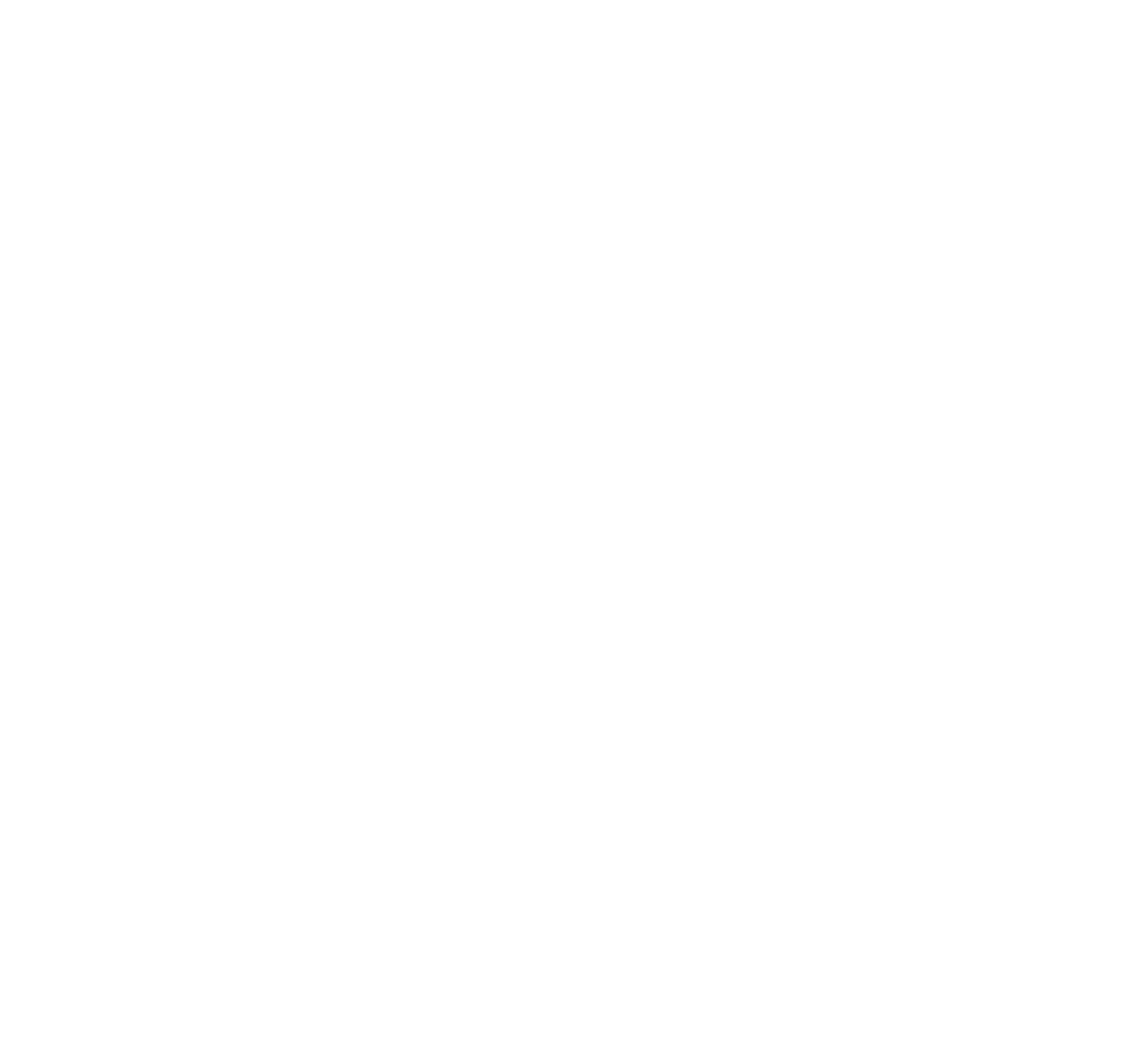
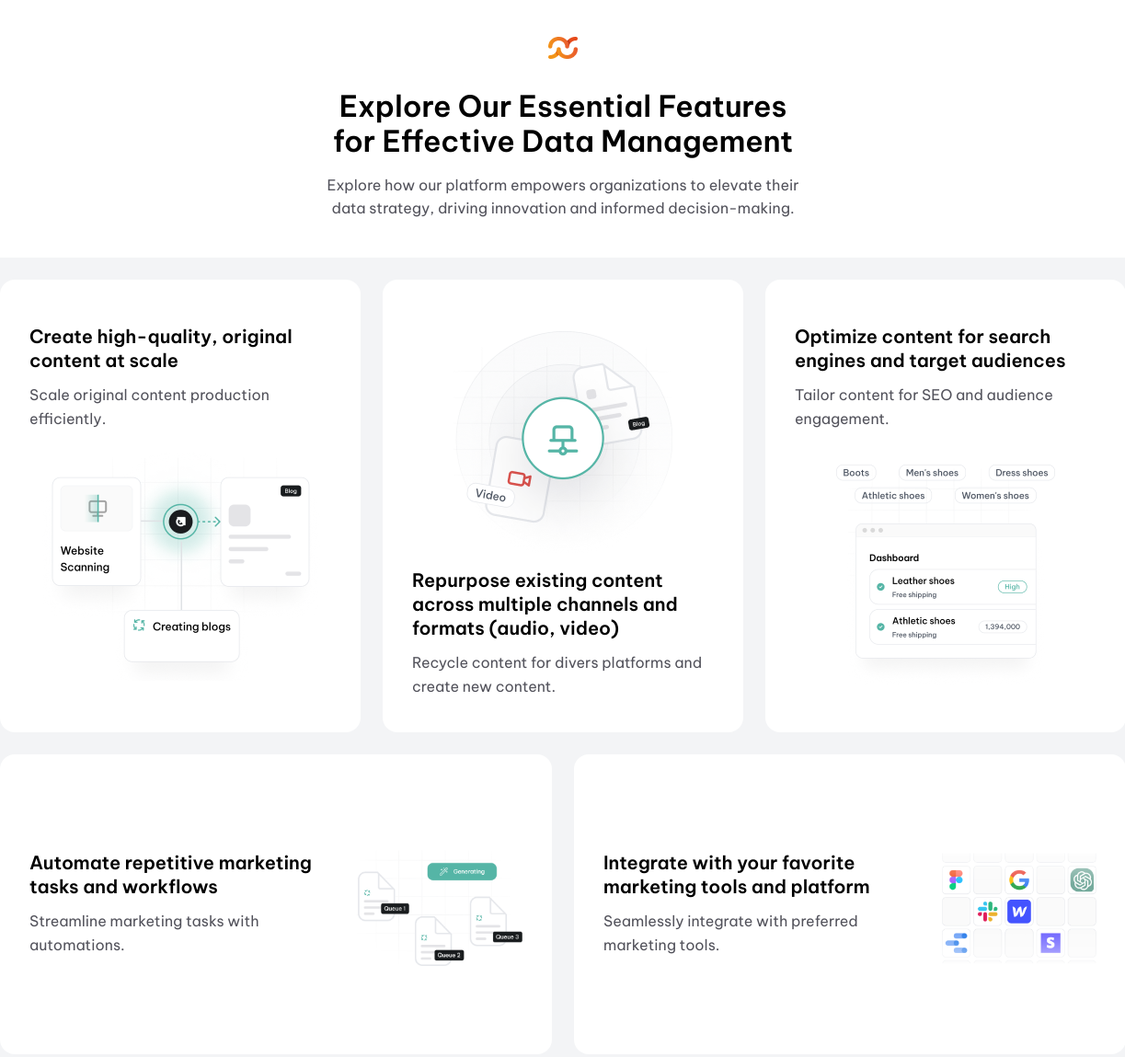
Before and after one commit to brodiewebdt/bento-box-layout-devchallenges, a plain HTML site: page index.html in a window 1536 px wide. Shown: the whole page at 92% size, without its empty margins (156-1379 px from the left). Before the commit the page ends 800 px from the top, so only its background shows below. Drawn offline with Linux system fonts and the light colour scheme.

Commit message:
Finished project

```diff
--- a/css/styles.css
+++ b/css/styles.css
@@ -134,6 +134,7 @@ body {
   font-family: var(--ff-base);
   font-size: var(--fs-base);
   line-height: 1.6;
+  letter-spacing: -1%;
 }
 
 .visually-hidden {
@@ -149,3 +150,176 @@ body {
   width: 1px !important;
   white-space: nowrap !important;
 }
+
+/********* Layout Styles **********/
+.wrapper {
+  max-width: 79.375rem;
+  margin-inline: var(--spacing-12);
+}
+/********* Header Styles **********/
+.header {
+  display: flex;
+  flex-direction: column;
+  justify-content: center;
+  align-items: center;
+  gap: var(--spacing-16);
+
+  margin-block: var(--spacing-40);
+  text-align: center;
+}
+
+.logo {
+  margin-inline: auto;
+  margin-block-end: var(--spacing-16);
+}
+
+h2.section__title {
+  font-size: var(--fs-32);
+  font-weight: var(--fw-600);
+  line-height: 1.2;
+  color: var(--color-neutral-900);
+}
+
+/********* Features Styles **********/
+.features {
+  display: grid;
+  grid-template-columns: 1fr;
+  grid-template-columns: repeat(auto-fit, minmax(300px, 1fr));
+  grid-template-rows: min-content;
+  gap: var(--spacing-24);
+  justify-content: center;
+  background-color: var(--color-neutral-300);
+  border-radius: 20px;
+  padding: var(--spacing-24);
+
+  max-width: 100%;
+}
+
+.feature {
+  background-color: var(--color-neutral-100);
+  border-radius: 16px;
+  padding: var(--spacing-32);
+  margin-inline: auto;
+  max-width: 450px;
+  width: 100%;
+
+  display: flex;
+  flex-direction: column;
+  justify-content: center;
+  gap: var(--spacing-16);
+}
+
+.feature__image img {
+  margin-inline: auto;
+}
+
+.feature__title {
+  color: var(--color-neutral-900);
+  font-size: var(--fs-20);
+  font-weight: var(--fw-600);
+  line-height: 1.3;
+  letter-spacing: 1%;
+  margin-block-end: var(--spacing-12);
+}
+
+/********* Media Queries **********/
+@media (min-width: 48rem) {
+  .wrapper {
+    margin-inline: var(--spacing-24);
+  }
+
+  .header {
+    max-width: 33.75rem;
+    margin-inline: auto;
+  }
+}
+
+@media (min-width: 64rem) {
+  .features {
+    grid-template-columns: repeat(2, minmax(300px, 450px));
+  }
+
+  .feature--create {
+    flex-direction: column-reverse;
+  }
+
+  .feature--optimize {
+    grid-column: 1 / -1;
+    grid-row: 2;
+
+    max-width: 100%;
+    flex-direction: row-reverse;
+    align-items: center;
+  }
+
+  .feature--automate {
+    grid-column: 1 / -1;
+    grid-row: 3;
+
+    max-width: 100%;
+    flex-direction: row;
+    align-items: center;
+  }
+
+  .feature--integrate {
+    grid-column: 1 / -1;
+    grid-row: 4;
+
+    max-width: 100%;
+    flex-direction: row-reverse;
+    align-items: center;
+  }
+}
+
+@media (min-width: 84.375rem) {
+  .wrapper {
+    margin-inline: auto;
+  }
+  .features {
+    grid-template-columns: repeat(6, 184px);
+    grid-template-rows: 492px 326px;
+  }
+
+  .feature--create {
+    grid-column: 1 / 3;
+    grid-row: 1;
+
+    flex-direction: column-reverse;
+    align-items: center;
+    max-width: 100%;
+  }
+
+  .feature--repurpose {
+    grid-column: 3 / 5;
+    grid-row: 1;
+
+    flex-direction: column;
+    align-items: center;
+    max-width: 100%;
+  }
+
+  .feature--optimize {
+    grid-column: 5 / -1;
+    grid-row: 1;
+
+    flex-direction: column-reverse;
+    align-items: center;
+    max-width: 100%;
+  }
+
+  .feature--automate {
+    grid-column: 1 / 4;
+    grid-row: 2;
+
+    flex-direction: row-reverse;
+    align-items: center;
+  }
+
+  .feature--integrate {
+    grid-column: 4 / -1;
+    grid-row: 2;
+
+    flex-direction: row-reverse;
+    align-items: center;
+  }
+}
--- a/index.html
+++ b/index.html
@@ -18,32 +18,75 @@
     <link rel="stylesheet" href="css/styles.css" />
   </head>
   <body>
-    <!--
+    <div class="wrapper">
+      <header class="header">
+        <img class="logo" src="resources/logo.png" alt="" />
+        <h2 class="section__title">Explore Our Essential Features for Effective Data Management</h2>
+        <p class="section__text">Explore how our platform empowers organizations to elevate their data strategy, driving innovation and informed decision-making.</p>
+      </header>
+      <!-- /.header -->
+      <main>
+        <div class="features">
+          <div class="feature feature--create">
+            <div class="feature__image">
+              <img src="resources/image_1@2x-1.png" alt="" />
+            </div>
+            <!-- /.feature__image -->
+            <div class="feature__info">
+              <h3 class="feature__title">Create high-quality, original content at scale</h3>
+              <p class="feature__text">Scale original content production efficiently.</p>
+            </div>
+            <!-- /.feature__info -->
+          </div>
+          <!-- /.feature -->
+          <div class="feature feature--repurpose">
+            <div class="feature__image"><img src="resources/image_2@2x-1.png" alt="" /></div>
+            <!-- /.feature__image -->
 
-      Explore Our Essential Features for Effective Data Management
+            <div class="feature__info">
+              <h3 class="feature__title">Repurpose existing content across multiple channels and formats (audio, video)</h3>
+              <p class="feature__text">Recycle content for divers platforms and create new content.</p>
+            </div>
+            <!-- /.feature__info -->
+          </div>
+          <!-- /.feature -->
+          <div class="feature feature--optimize">
+            <div class="feature__image"><img src="resources/image_3@2x-1.png" alt="" /></div>
+            <!-- /.feature__image -->
 
-      Explore how our platform empowers organizations to elevate their data strategy, driving innovation and informed decision-making.
+            <div class="feature__info">
+              <h3 class="feature__title">Optimize content for search engines and target audiences</h3>
+              <p class="feature__text">Tailor content for SEO and audience engagement.</p>
+            </div>
+            <!-- /.feature__info -->
+          </div>
+          <!-- /.feature -->
+          <div class="feature feature--automate">
+            <div class="feature__image"><img src="resources/image_4@2x-1.png" alt="" /></div>
+            <!-- /.feature__image -->
 
-      Create high-quality, original content at scale
+            <div class="feature__info">
+              <h3 class="feature__title">Automate repetitive marketing tasks and workflows</h3>
+              <p class="feature__text">Streamline marketing tasks with automations.</p>
+            </div>
+            <!-- /.feature__info -->
+          </div>
+          <!-- /.feature -->
+          <div class="feature feature--integrate">
+            <div class="feature__image"><img src="resources/image_5@2x-1.png" alt="" /></div>
+            <!-- /.feature__image -->
 
-      Scale original content production efficiently.
-
-      Repurpose existing content across multiple channels and formats (audio, video)
-
-      Recycle content for divers platforms and create new content.
-
-      Optimize content for search engines and target audiences
-
-      Tailer content for SEO and audience engagement.
-
-      Automate repetitive marketing tasks and workflows
-
-      Streamline marketing tasks with automations.
-
-      Integrate with your favorite marketing tools and platform
-
-      Seamlessly integrate with preferred marketing tools.
-
-    -->
+            <div class="feature__info">
+              <h3 class="feature__title">Integrate with your favorite marketing tools and platform</h3>
+              <p class="feature__text">Seamlessly integrate with preferred marketing tools.</p>
+            </div>
+            <!-- /.feature__info -->
+          </div>
+          <!-- /.feature -->
+        </div>
+        <!-- /.features -->
+      </main>
+    </div>
+    <!-- /.wrapper -->
   </body>
 </html>
```
Also changed, not shown: resources/logo.png (added).
